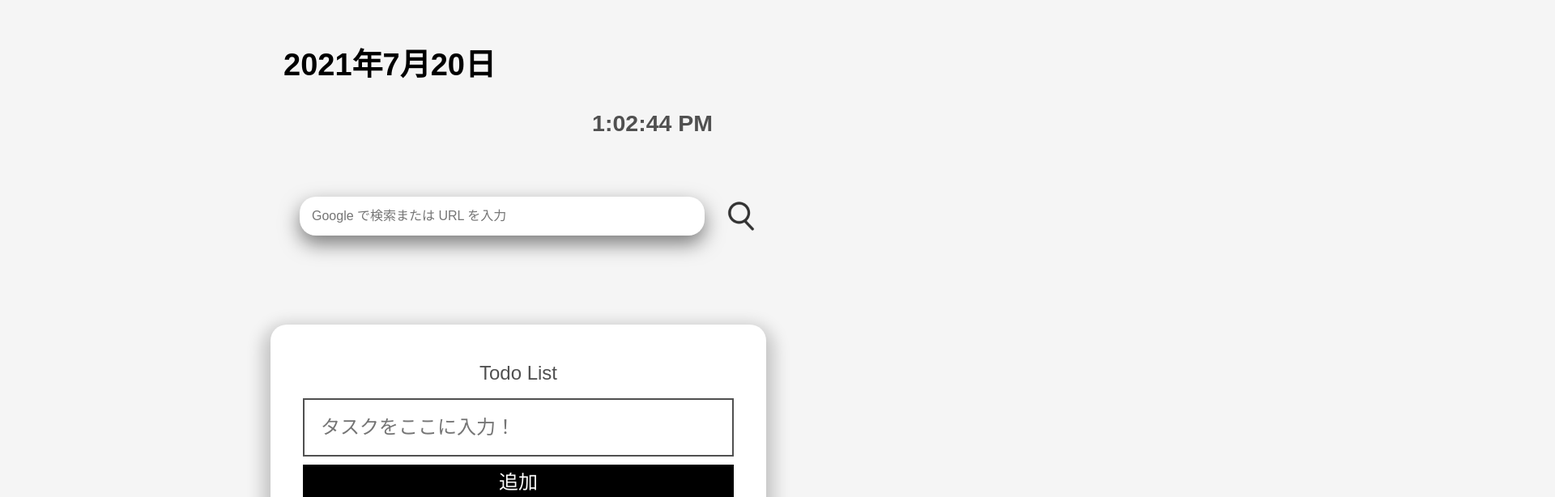
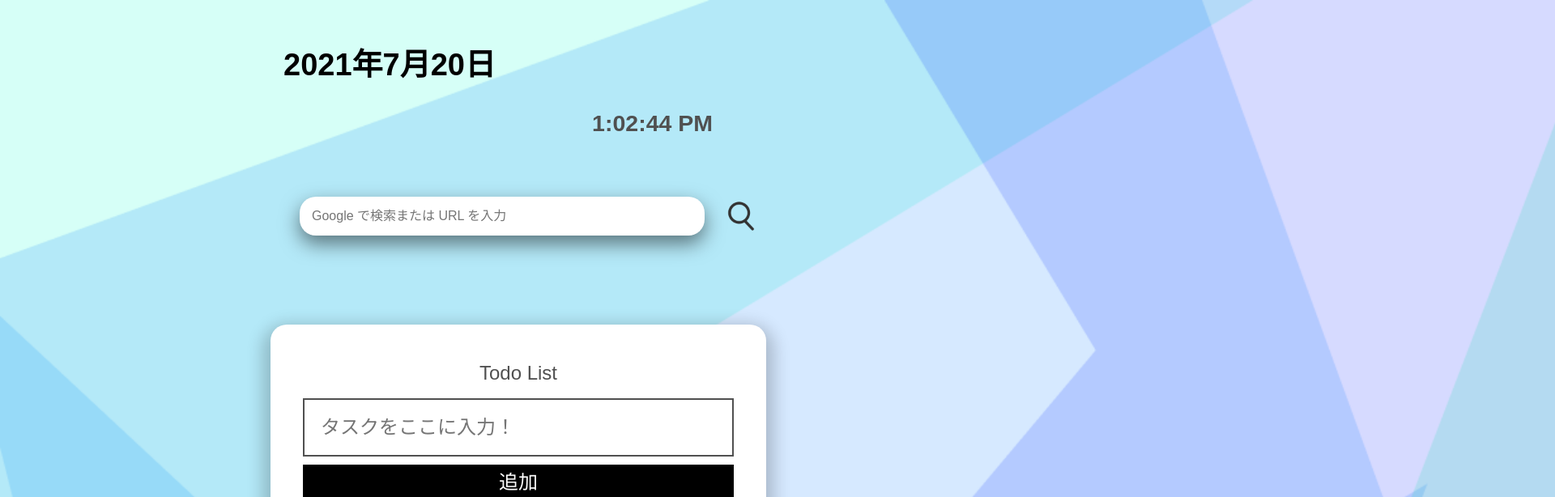
Before and after one commit to kaki-m/Aizuhack-team6, a React (Create React App) app in the folder todo-app/: page / in a window 1280 px wide. Shown: the top 614 px of the page at 81% size, 1920 px wide, since content can reach past the window. Built offline with nearby package versions, Linux system fonts and the light colour scheme.

Commit message:
[update]good background

```diff
--- a/todo-app/src/index.css
+++ b/todo-app/src/index.css
@@ -316,3 +316,13 @@ body {
 .c-cb > input[type="checkbox"]:checked + label::after {
   opacity: 1;
 }
+
+.body{
+    background-image: url("./images/background-img6.png");
+}
+
+.background6{
+    position:absolute;
+    height:200%;
+    left:0px;
+}
--- a/todo-app/src/index.js
+++ b/todo-app/src/index.js
@@ -4,6 +4,7 @@ import './index.css';
 import App from './App';
 import Today from './Today';
 import SerchBox from './serchBox';
+import Background6 from './images/background-img6.png';
 
 
 
@@ -15,6 +16,7 @@ const DATA = [
 
 ReactDOM.render(
   <React.StrictMode>
+      <img src = {Background6} className = "background6" />
     <Today />
     <SerchBox />
 
```
Also changed, not shown: todo-app/src/images/background-img6.png (added).
